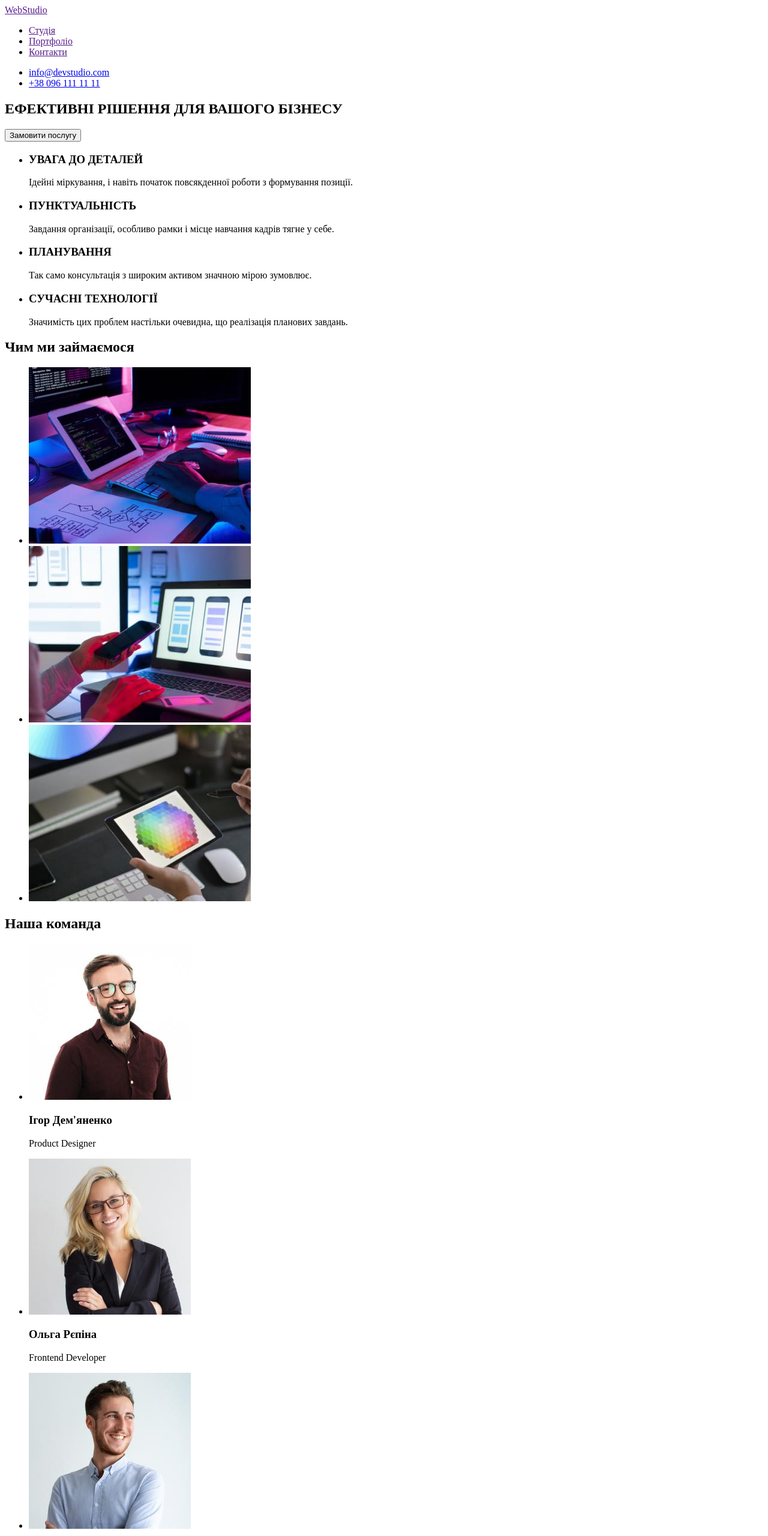
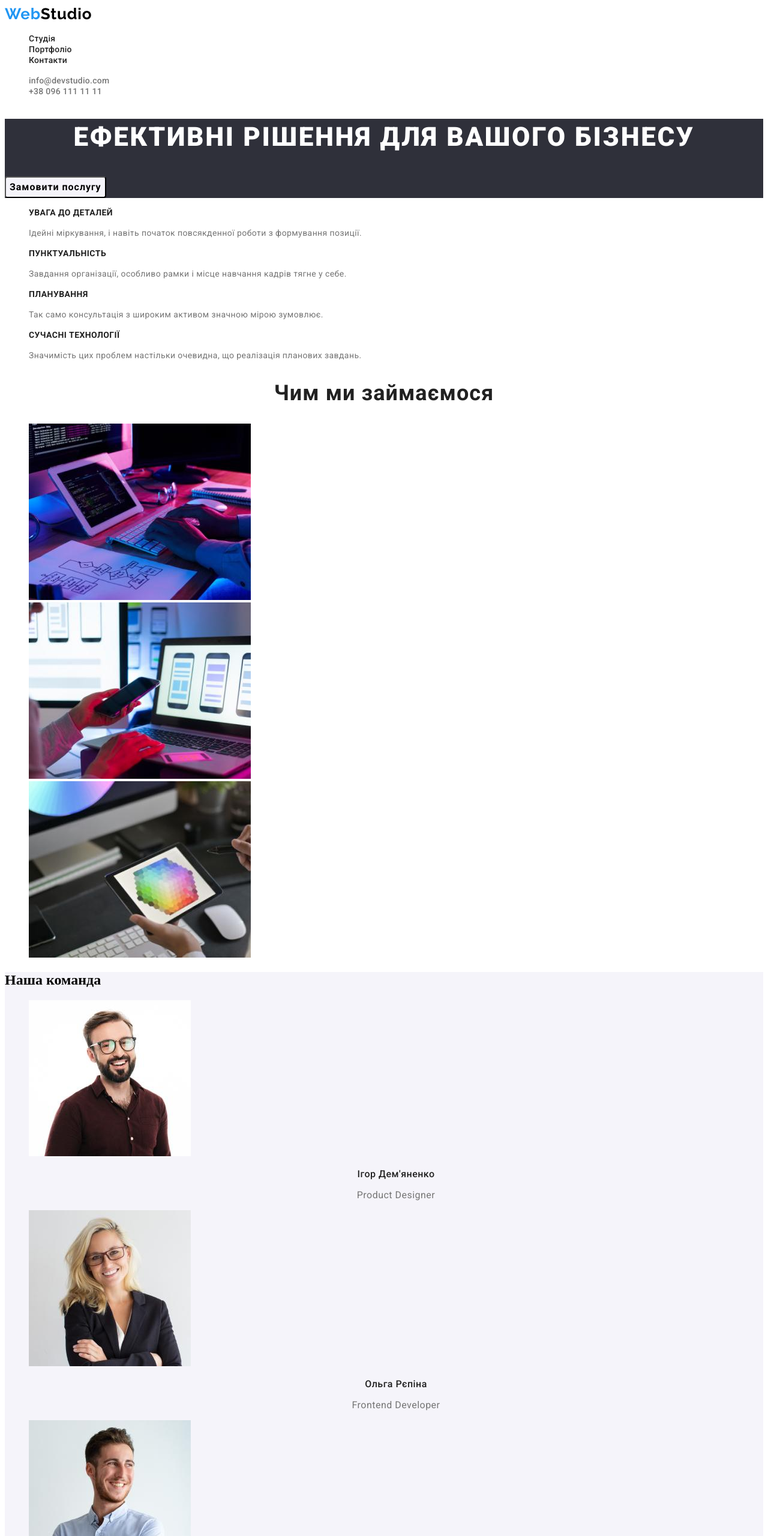
Before and after one commit to streed45/goit-markup-hw-02, a plain HTML site: page index.html in a window 1280 px wide. Shown: the top 2560 px of the page at 60% size. Drawn offline with Linux system fonts and the light colour scheme.

Commit message:
HomeWork-2 Done

```diff
--- /dev/null
+++ b/css/styles.css
@@ -0,0 +1,234 @@
+li {
+    list-style: none;
+}
+
+a {
+    text-decoration: none;
+}
+
+.blue {
+    color: #2196F3;
+}
+
+button {
+    cursor: pointer;
+}
+
+button:hover,
+button:focus {
+    color: white;
+    background-color: #2196F3;
+    border-radius: 4px;
+}
+
+.header {
+    background-color: white;
+}
+
+.header-logo {
+    font-family: 'Raleway';
+    font-style: normal;
+    font-weight: 700;
+    font-size: 26px;
+    line-height: 31px;
+    letter-spacing: 0.03em;
+    color: black;
+}
+
+.header-nav .item {
+    color: #212121;
+    font-family: 'Roboto';
+    font-style: normal;
+    font-weight: 500;
+    font-size: 14px;
+    line-height: 16px;
+    letter-spacing: 0.02em;
+}
+
+.header-list .mail,
+.tel {
+    color: #757575;
+    font-family: 'Roboto';
+    font-style: normal;
+    font-weight: 500;
+    font-size: 14px;
+    line-height: 16px;
+    letter-spacing: 0.02em;
+}
+
+.header-logo:hover,
+.header-logo:focus,
+.tel:hover,
+.tel:focus,
+.item:hover,
+.item:focus {
+    color: #2196F3;
+}
+
+.footer {
+    background-color: #2F303A;
+}
+
+.footer-logo {
+    font-family: 'Raleway';
+    font-style: normal;
+    font-weight: 700;
+    font-size: 26px;
+    line-height: 31px;
+    letter-spacing: 0.03em;
+    color: white;
+}
+
+.footer-logo:hover,
+.footer-logo:focus {
+    color: #2196F3
+}
+
+.footer-address {
+    font-family: 'Roboto';
+    font-style: normal;
+    font-weight: 400;
+    font-size: 14px;
+    line-height: 24px;
+    letter-spacing: 0.03em;
+    color: #FFFFFF;
+}
+
+.address-item {
+    font-family: 'Roboto';
+    font-style: normal;
+    font-weight: 400;
+    font-size: 14px;
+    line-height: 24px;
+    letter-spacing: 0.03em;
+    color: rgba(255, 255, 255, 0.6);
+}
+
+.hero {
+    background-color: #2F303A;
+}
+
+.hero-header {
+    font-family: 'Roboto';
+    font-style: normal;
+    font-weight: 900;
+    font-size: 44px;
+    line-height: 60px;
+    text-align: center;
+    letter-spacing: 0.06em;
+    text-transform: uppercase;
+
+    color: #FFFFFF;
+
+}
+
+.hero-button {
+    font-family: 'Roboto';
+    font-style: normal;
+    font-weight: 700;
+    font-size: 16px;
+    line-height: 30px;
+    display: flex;
+    align-items: center;
+    text-align: center;
+    letter-spacing: 0.06em;
+    color: #000000;
+    border-radius: 4px;
+    background-color: #F5F4FA;
+
+}
+
+.texter-list .head {
+    font-family: 'Roboto';
+    font-style: normal;
+    font-weight: 700;
+    font-size: 14px;
+    line-height: 16px;
+    letter-spacing: 0.03em;
+    text-transform: uppercase;
+    color: #212121;
+}
+
+.texter-list .par {
+    font-family: 'Roboto';
+    font-style: normal;
+    font-weight: 400;
+    font-size: 14px;
+    line-height: 24px;
+    letter-spacing: 0.03em;
+    color: #757575;
+}
+
+.we-do-head {
+    font-family: 'Roboto';
+    font-style: normal;
+    font-weight: 700;
+    font-size: 36px;
+    line-height: 42px;
+    text-align: center;
+    letter-spacing: 0.03em;
+    color: #212121;
+}
+
+.team {
+    background-color: #F5F4FA;
+}
+
+.team-list .img {
+    border-radius: 0px;
+}
+
+.team-list .head {
+    font-family: 'Roboto';
+    font-style: normal;
+    font-weight: 500;
+    font-size: 16px;
+    line-height: 19px;
+    text-align: center;
+    letter-spacing: 0.03em;
+    color: #212121;
+}
+
+.team-list .par {
+    font-family: 'Roboto';
+    font-style: normal;
+    font-weight: 400;
+    font-size: 16px;
+    line-height: 19px;
+    text-align: center;
+    letter-spacing: 0.03em;
+    color: #757575;
+}
+
+.main-options-button {
+    font-family: 'Roboto';
+    font-style: normal;
+    font-weight: 500;
+    font-size: 16px;
+    line-height: 26px;
+    text-align: center;
+    letter-spacing: 0.03em;
+    color: #212121;
+    background-color: #F5F4FA;
+    border-radius: 4px;
+}
+
+.pics-list .head {
+    font-family: 'Roboto';
+    font-style: normal;
+    font-weight: 700;
+    font-size: 18px;
+    line-height: 36px;
+    letter-spacing: 0.06em;
+    color: #212121;
+}
+
+.pics-list .par {
+    font-family: 'Roboto';
+    font-style: normal;
+    font-weight: 400;
+    font-size: 16px;
+    line-height: 30px;
+    letter-spacing: 0.03em;
+    color: #757575;
+}
--- a/index.html
+++ b/index.html
@@ -1,83 +1,122 @@
 <!DOCTYPE html>
 <html lang="uk">
+
 <head>
+    <link rel="preconnect" href="https://fonts.googleapis.com">
+    <link rel="preconnect" href="https://fonts.gstatic.com" crossorigin>
+    <link
+        href="https://fonts.googleapis.com/css2?family=Raleway:wght@700&family=Roboto:wght@400;500;700;900&display=swap"
+        rel="stylesheet">
+    <link rel="stylesheet" href="./css/styles.css" />
     <meta charset="UTF-8">
     <meta http-equiv="X-UA-Compatible" content="IE=edge">
     <meta name="viewport" content="width=device-width, initial-scale=1.0">
     <title>Web Studio</title>
 </head>
+
 <body>
 
-<header>
+    <header class="header">
 
-<nav>
-    <a href="">WebStudio</a>
+        <a href="index.html" class="header-logo"><span class="blue">Web</span>Studio</a>
 
-    <ul>
-        <li><a href="">Студія</a></li>
-        <li><a href="">Портфоліо</a></li>
-        <li><a href="">Контакти</a></li>
+        <nav class="header-nav">
+            <ul class="haeder-nav-list">
+                <li class="header-item"><a href="index.html" class="item">Студія</a></li>
+                <li class="header-item"><a href="portfolio.html" class="item">Портфоліо</a></li>
+                <li class="header-item"><a href="" class="item">Контакти</a></li>
             </ul>
         </nav>
 
-<ul>
-    <li><a href="mailto:info@devstudio.com">info@devstudio.com</a></li>
-    <li><a href="tel:+380961111111">+38 096 111 11 11</a></li>
+        <ul class="header-list">
+            <li class="header-item"><a href="mailto:info@devstudio.com" class="item mail">info@devstudio.com</a></li>
+            <li class="header-item"><a href="tel:+380961111111" class="item tel">+38 096 111 11 11</a></li>
         </ul>
 
     </header>
 
 
-<main>
-    <!--Hero Section-->
-    <section>
-        <h1>ЕФЕКТИВНІ РІШЕННЯ ДЛЯ ВАШОГО БІЗНЕСУ</h1>
-        <button>Замовити послугу</button>
+    <main class="main">
+        <section class="hero">
+            <h1 class="hero-header">ЕФЕКТИВНІ РІШЕННЯ ДЛЯ ВАШОГО БІЗНЕСУ</h1>
+            <button class="hero-button">Замовити послугу</button>
         </section>
 
-    <!--Main Content-->
-        <section>
-            <!--Some text-->
-            <ul>
-                <li><h3>УВАГА ДО ДЕТАЛЕЙ</h3><p>Ідейні міркування, і навіть початок повсякденної роботи з формування позиції.</p></li>
-                <li><h3>ПУНКТУАЛЬНІСТЬ</h3><p>Завдання організації, особливо рамки і місце навчання кадрів тягне у себе.</p></li>
-                <li><h3>ПЛАНУВАННЯ</h3><p>Так само консультація з широким активом значною мірою зумовлює.</p></li>
-                <li><h3>СУЧАСНІ ТЕХНОЛОГІЇ</h3><p>Значимість цих проблем настільки очевидна, що реалізація планових завдань.</p></li>
+        <section class="texter">
+            <ul class="texter-list">
+                <li class="texter-list-con">
+                    <h3 class="texter-list head">УВАГА ДО ДЕТАЛЕЙ</h3>
+                    <p class="texter-list par">Ідейні міркування, і навіть початок повсякденної роботи з формування
+                        позиції.</p>
+                </li>
+                <li class="texter-list-con">
+                    <h3 class="texter-list head">ПУНКТУАЛЬНІСТЬ</h3>
+                    <p class="texter-list par">Завдання організації, особливо рамки і місце навчання кадрів тягне у
+                        себе.</p>
+                </li>
+                <li class="texter-list-con">
+                    <h3 class="texter-list head">ПЛАНУВАННЯ</h3>
+                    <p class="texter-list par">Так само консультація з широким активом значною мірою зумовлює.</p>
+                </li>
+                <li class="texter-list-con">
+                    <h3 class="texter-list head">СУЧАСНІ ТЕХНОЛОГІЇ</h3>
+                    <p class="texter-list par">Значимість цих проблем настільки очевидна, що реалізація планових
+                        завдань.</p>
+                </li>
             </ul>
         </section>
 
-        <section>
-            <!--What we do-->
-            <h2>Чим ми займаємося</h2>
-            <ul>
-                <li><img src="images/img1.jpg" alt="person coding on a tablet" width="370" height="294"></li>
-                <li><img src="images/img2.jpg" alt="person looking at their phone while working with laptop" width="370" height="294"></li>
-                <li><img src="images/img3.jpg" alt="person choosing a collor on their tablet" width="370" height="294"></li>
+        <section class="we-do">
+            <h2 class="we-do-head">Чим ми займаємося</h2>
+            <ul class="we-do-list">
+                <li class="we-do-list-con"><img src="images/img1.jpg" alt="person coding on a tablet" width="370"
+                        height="294" class="we-do-list img"></li>
+                <li class="we-do-list-con"><img src="images/img2.jpg"
+                        alt="person looking at their phone while working with laptop" width="370" height="294"
+                        class="we-do-list img"></li>
+                <li class="we-do-list-con"><img src="images/img3.jpg" alt="person choosing a collor on their tablet"
+                        width="370" height="294" class="we-do-list img">
+                </li>
             </ul>
         </section>
 
-        <section>
-            <!--Our team-->
-                <h2>Наша команда</h2>
-                <ul>
-                    <li><img src="images/id1.jpg" alt="photo of Igor Demyanenko" width="270" height="260"><h3>Ігор Дем'яненко</h3><p>Product Designer</p></li>
-                    <li><img src="images/op1.jpg" alt="photo of Olga Pyerina" width="270" height="260"><h3>Ольга Рєпіна</h3><p>Frontend Developer</p></li>
-                    <li><img src="images/mt1.jpg" alt="photo of Mykola Tarasov" width="270" height="260"><h3>Микола Тарасов</h3><p>Marketing</p></li>
-                    <li><img src="images/me1.jpg" alt="photo of Myhaylo Yermakov" width="270" height="260"><h3>Михайло Єрмаков</h3><p>UI Designer</p></li>
+        <section class="team">
+            <h2 class="team-head">Наша команда</h2>
+            <ul class="team-list">
+                <li class="team-list-con"><img src="images/id1.jpg" alt="photo of Igor Demyanenko" width="270"
+                        height="260" class="team-list img">
+                    <h3 class="team-list head">Ігор Дем'яненко</h3>
+                    <p class="team-list par">Product Designer</p>
+                </li>
+                <li class="team-list-con"><img src="images/op1.jpg" alt="photo of Olga Pyerina" width="270" height="260"
+                        class="team-list img">
+                    <h3 class="team-list head">Ольга Рєпіна</h3>
+                    <p class="team-list par">Frontend Developer</p>
+                </li>
+                <li class="team-list-con"><img src="images/mt1.jpg" alt="photo of Mykola Tarasov" width="270"
+                        height="260" class="team-list img">
+                    <h3 class="team-list head">Микола Тарасов</h3>
+                    <p class="team-list par">Marketing</p>
+                </li>
+                <li class="team-list-con"><img src="images/me1.jpg" alt="photo of Myhaylo Yermakov" width="270"
+                        height="260" class="team-list img">
+                    <h3 class="team-list head">Михайло Єрмаков</h3>
+                    <p class="team-list par">UI Designer</p>
+                </li>
             </ul>
         </section>
 
     </main>
 
 
-<footer>
+    <footer class="footer">
 
-    <a href="">WebStudio</a>
+        <a href="index.html" class="footer-logo"><span class="blue">Web</span>Studio</a>
 
-    <address>
+        <address class="footer-address">
             м. Київ, пр-т Лесі Українки, 26
-        <a href="mailto:info@devstudio.com">info@devstudio.com</a>
-        <a href="tel:+380961111111">+38 096 111 11 11</a>
+            <a href="mailto:info@devstudio.com" class="address-item">info@devstudio.com</a>
+            <a href="tel:+380961111111" class="address-item">+38 096 111 11 11</a>
         </address>
 
 
@@ -85,4 +124,5 @@
     </footer>
 
 </body>
+
 </html>
```
Also changed, not shown: portfolio.html (added, +118 -0 lines), images/bas.jpg (added), images/book.jpg (added), images/box.jpg (added), images/hp.jpg (added), images/lt.jpg (added), images/lth.jpg (added), images/mon.jpg (added), images/sf.jpg (added), images/tag.jpg (added). Lines whose indentation alone changed are shown as unchanged.
